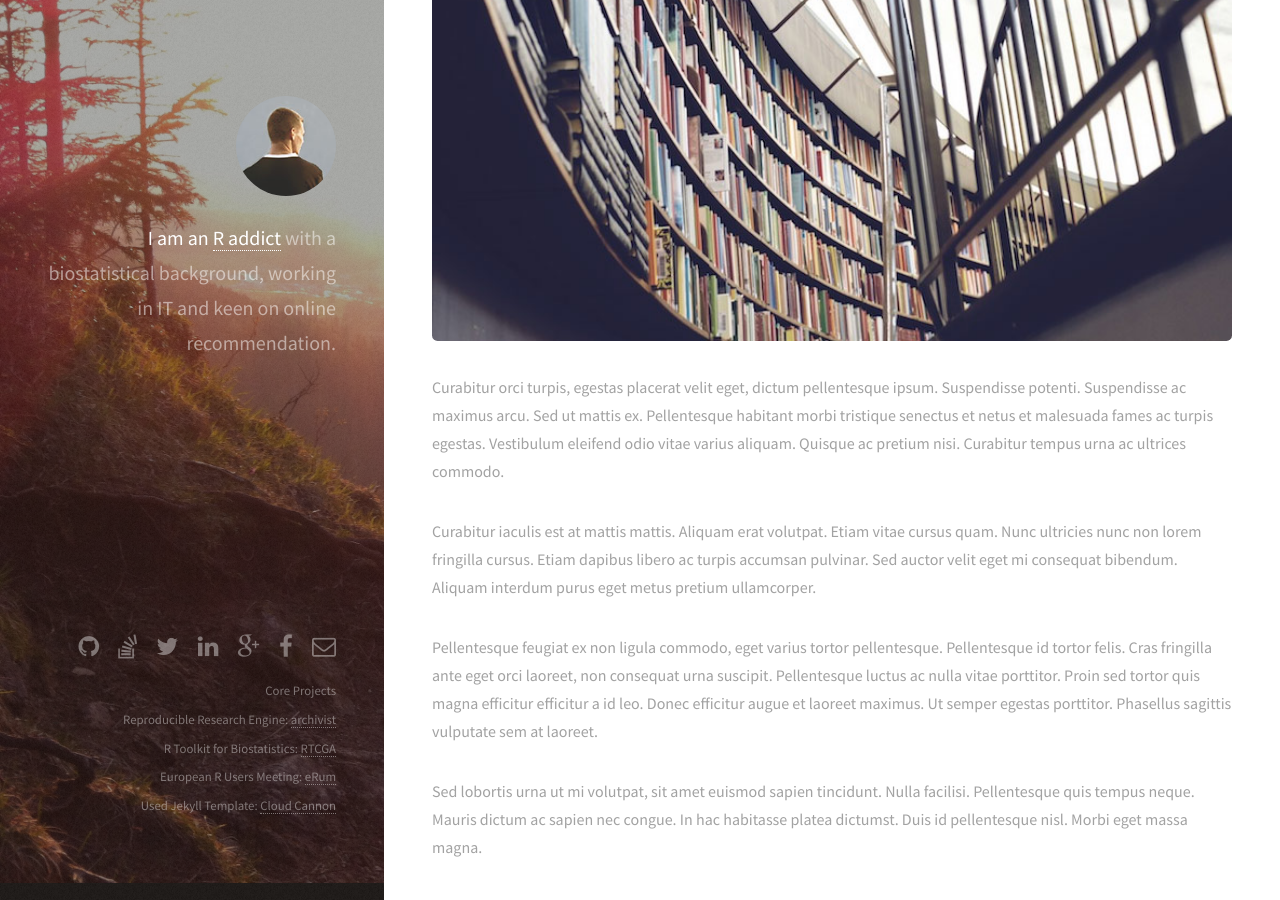
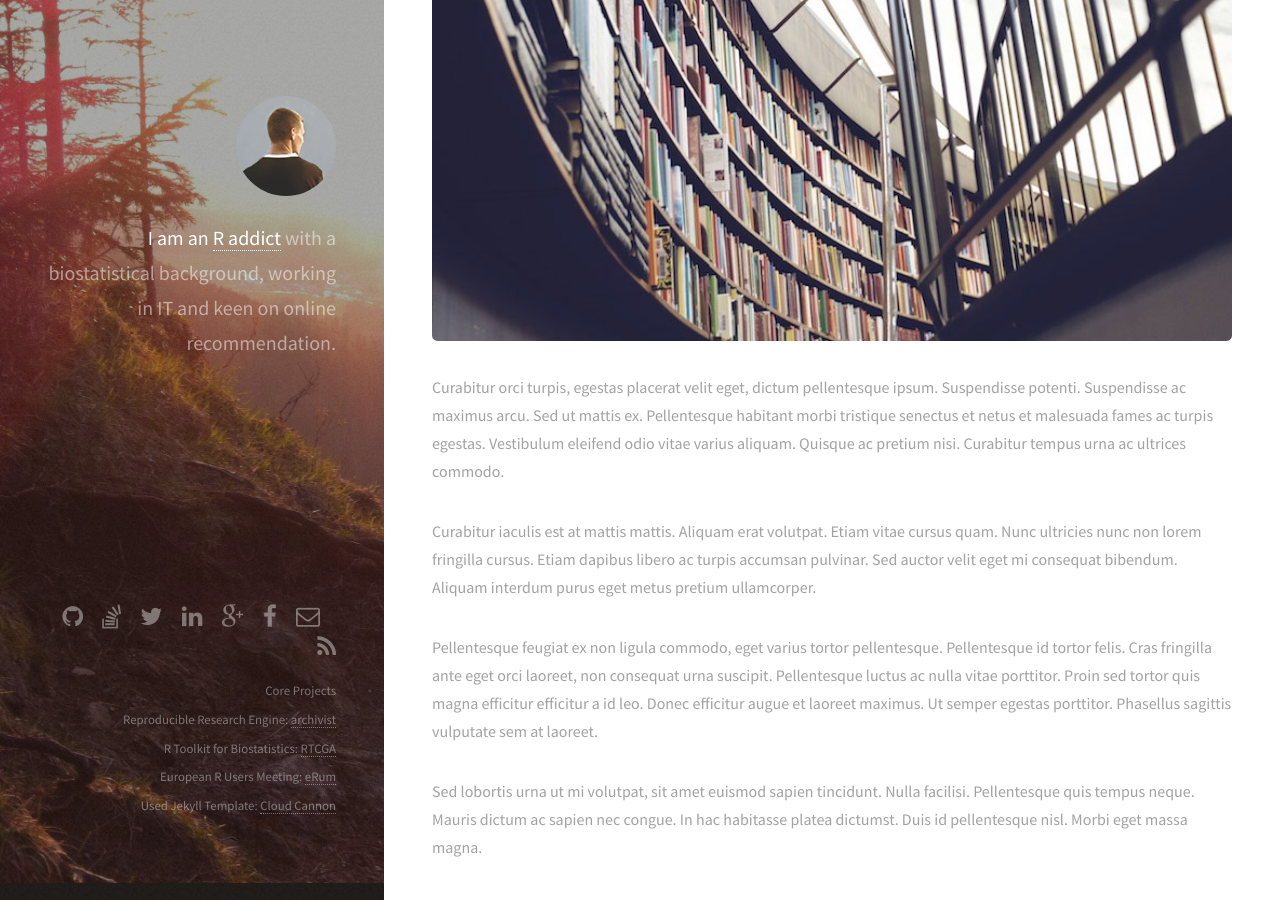
Before and after one commit to MarcinKosinski/MarcinKosinski.github.io, a Jekyll site: the page built from index.html, in a window 1280 px wide and 900 px high, scrolled down 344 px. Built offline with Jekyll 4.4.1, drawn with Linux system fonts in a browser that asks for light colours.

Commit message:
atom feed r u there?

```diff
--- a/_layouts/default.html
+++ b/_layouts/default.html
@@ -14,9 +14,10 @@
   			<link rel="stylesheet" href="/css/skel.css" />
   			<link rel="stylesheet" href="/css/style.css" />
   			<link rel="stylesheet" href="/css/style-xlarge.css" />
+  			<link rel="alternate" type="application/atom+xml" title="R Addict Blog" href="/atom.xml" />
   		</noscript>
   		<!--[if lte IE 8]><link rel="stylesheet" href="/css/ie/v8.css" /><![endif]-->
-<link rel="alternate" type="application/atom+xml" title="R Addict Blog" href="/atom.xml" />
+
   	</head>
 
 	<body id="top">
@@ -101,6 +102,11 @@
                 </a>
               </li>
               {% endif %}
+               <li>
+                <a href="r-addict.com/atom.xml" class="icon fa-rss">
+                  <span class="label">ATOM feed</span>
+                </a>
+              </li>
             </ul>
             <ul class="copyright">
                 <li>Core Projects</li>
```
